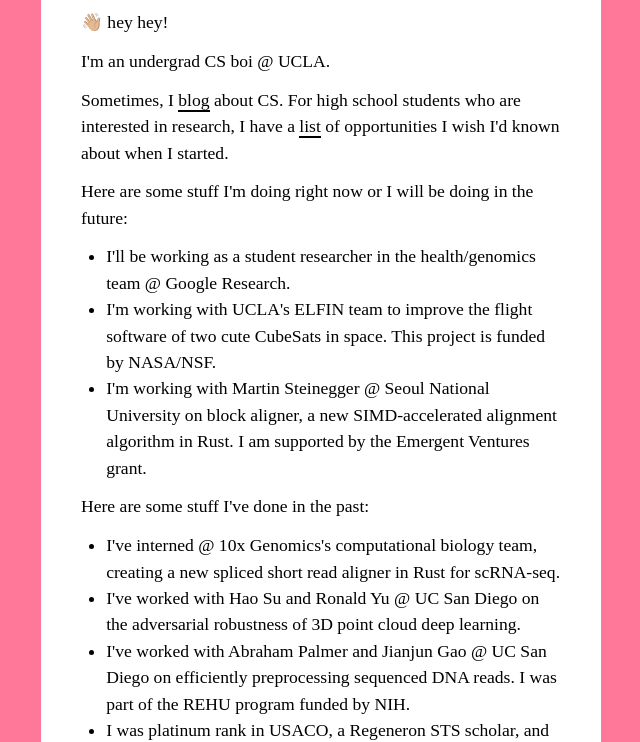
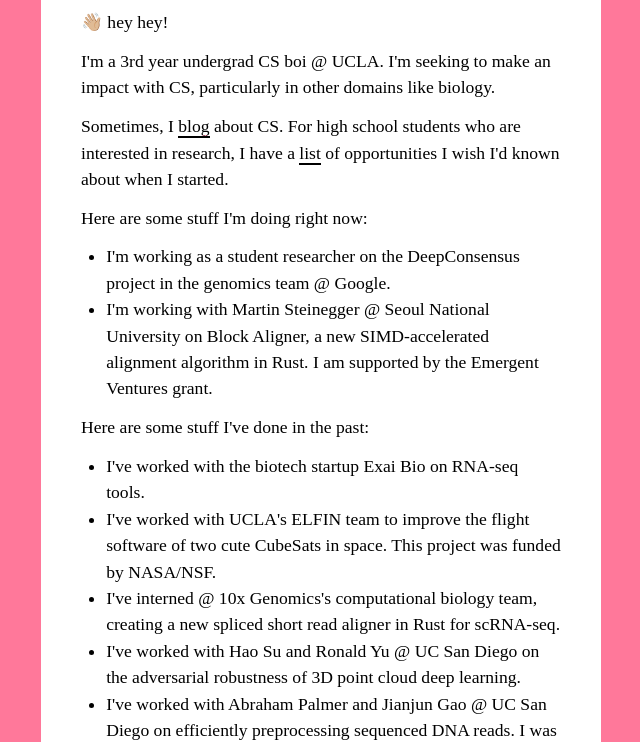
Before and after one commit to Daniel-Liu-c0deb0t/Daniel-Liu-c0deb0t.github.io, a plain HTML site: page index.html in a window 1280 px wide. Shown: the part 63-805 px from the top of the page, without its empty margins (319-959 px from the left). Drawn offline with Linux system fonts and the light colour scheme; a web font is replaced by a local one.

Commit message:
Updated website

```diff
--- a/index.html
+++ b/index.html
@@ -16,7 +16,7 @@
                 </p>
 
 				<p>
-					I'm an undergrad CS boi @ UCLA.
+					I'm a 3rd year undergrad CS boi @ UCLA. I'm seeking to make an impact with CS, particularly in other domains like biology.
 				</p>
 
 				<p>
@@ -24,15 +24,13 @@
 				</p>
 
                 <p>
-                    Here are some stuff I'm doing right now or I will be doing in the future:
+                    Here are some stuff I'm doing right now:
                 </p>
 
                 <ul>
-                <li>I'll be working as a student researcher in the health/genomics team @ Google Research.</li>
+                <li>I'm working as a student researcher on the DeepConsensus project in the genomics team @ Google.</li>
 
-                <li>I'm working with UCLA's ELFIN team to improve the flight software of two cute CubeSats in space. This project is funded by NASA/NSF.</li>
-
-                <li>I'm working with Martin Steinegger @ Seoul National University on block aligner, a new SIMD-accelerated alignment algorithm in Rust. I am supported by the Emergent Ventures grant.</li>
+                <li>I'm working with Martin Steinegger @ Seoul National University on Block Aligner, a new SIMD-accelerated alignment algorithm in Rust. I am supported by the Emergent Ventures grant.</li>
                 </ul>
 
                 <p>
@@ -40,6 +38,10 @@
                 </p>
 
                 <ul>
+                <li>I've worked with the biotech startup Exai Bio on RNA-seq tools.</li>
+
+                <li>I've worked with UCLA's ELFIN team to improve the flight software of two cute CubeSats in space. This project was funded by NASA/NSF.</li>
+
                 <li>I've interned @ 10x Genomics's computational biology team, creating a new spliced short read aligner in Rust for scRNA-seq.</li>
 
                 <li>I've worked with Hao Su and Ronald Yu @ UC San Diego on the adversarial robustness of 3D point cloud deep learning.</li>
```
